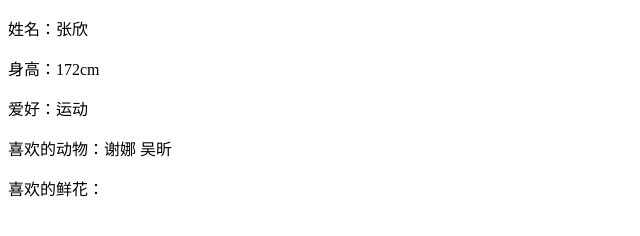
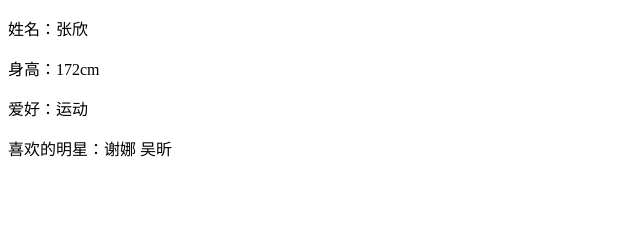
Before and after one commit to sukura/yuyan, a plain HTML site: page index.html in a window 1280 px wide. Shown: the whole page, without its empty margins (0-640 px from the left). Drawn offline with Linux system fonts and the light colour scheme.

Commit message:
no message

```diff
--- a/index.html
+++ b/index.html
@@ -7,8 +7,7 @@
      <p>姓名：<span>张欣</span></p>
      <p>身高：<span>172cm</span></p>
      <p>爱好：<span>运动</span></p>
-     <p>喜欢的动物：<span>谢娜 吴昕</span></p>
-     <p>喜欢的鲜花：</p>
+     <p>喜欢的明星：<span>谢娜 吴昕</span></p>
    </div>
  </body>
 </head>
```
